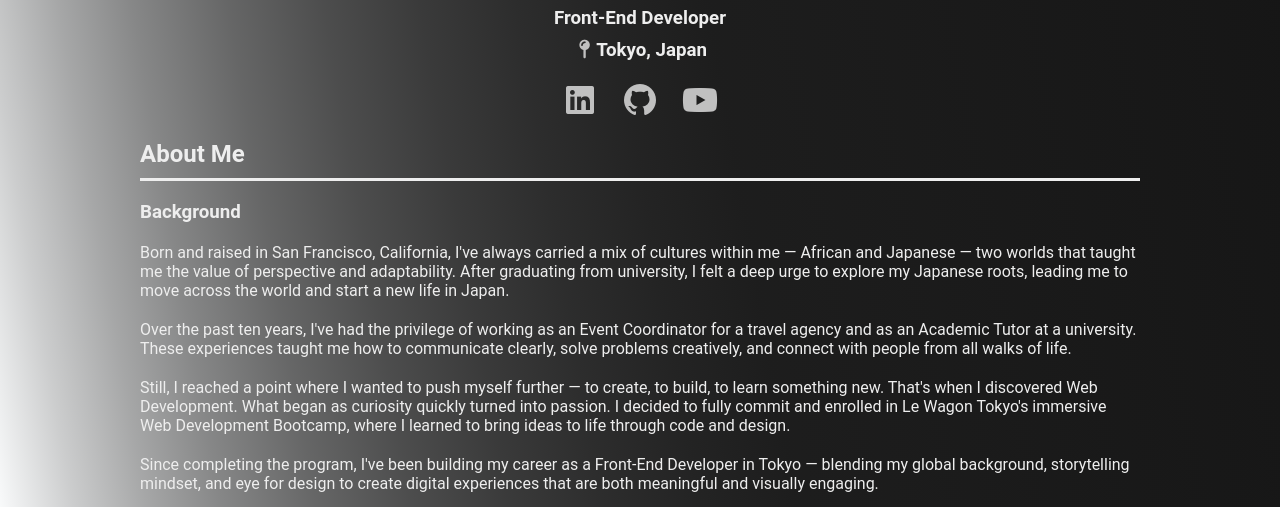
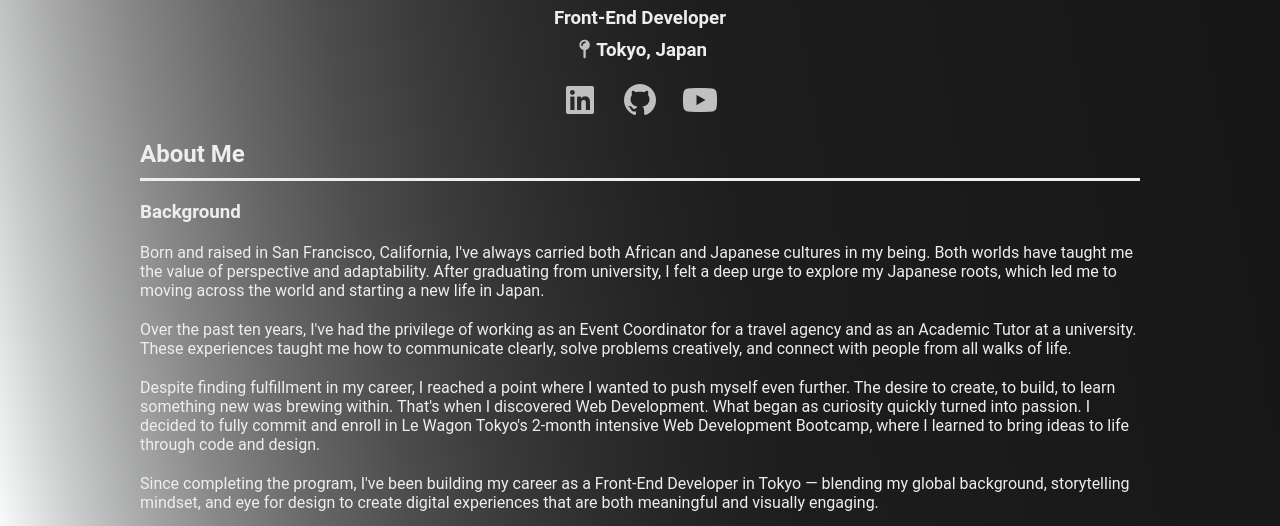
Before and after one commit to alonzomori/portfolio-website, a plain HTML site: page index.html in a window 1280 px wide. Shown: the part 561-1087 px from the top of the page. Drawn offline with Linux system fonts and the light colour scheme.

Commit message:
Edited About Me Section

```diff
--- a/index.html
+++ b/index.html
@@ -48,11 +48,11 @@
     <div class="about-me-container">
         <h2 id="about-me">About Me</h2>
         <h3>Background</h3>
-        <p>Born and raised in San Francisco, California, I've always carried a mix of cultures within me — African and Japanese — two worlds that taught me the value of perspective and adaptability. After graduating from university, I felt a deep urge to explore my Japanese roots, leading me to move across the world and start a new life in Japan. </p>
+        <p>Born and raised in San Francisco, California, I've always carried both African and Japanese cultures in my being. Both worlds have taught me the value of perspective and adaptability. After graduating from university, I felt a deep urge to explore my Japanese roots, which led me to moving across the world and starting a new life in Japan. </p>
 
         <p>Over the past ten years, I've had the privilege of working as an Event Coordinator for a travel agency and as an Academic Tutor at a university. These experiences taught me how to communicate clearly, solve problems creatively, and connect with people from all walks of life.</p>
 
-        <p>Still, I reached a point where I wanted to push myself further — to create, to build, to learn something new. That's when I discovered Web Development. What began as curiosity quickly turned into passion. I decided to fully commit and enrolled in Le Wagon Tokyo's immersive Web Development Bootcamp, where I learned to bring ideas to life through code and design.</p>
+        <p>Despite finding fulfillment in my career, I reached a point where I wanted to push myself even further. The desire to create, to build, to learn something new was brewing within. That's when I discovered Web Development. What began as curiosity quickly turned into passion. I decided to fully commit and enroll in Le Wagon Tokyo's 2-month intensive Web Development Bootcamp, where I learned to bring ideas to life through code and design.</p>
 
         <p>Since completing the program, I've been building my career as a Front-End Developer in Tokyo — blending my global background, storytelling mindset, and eye for design to create digital experiences that are both meaningful and visually engaging.</p>
 
```
